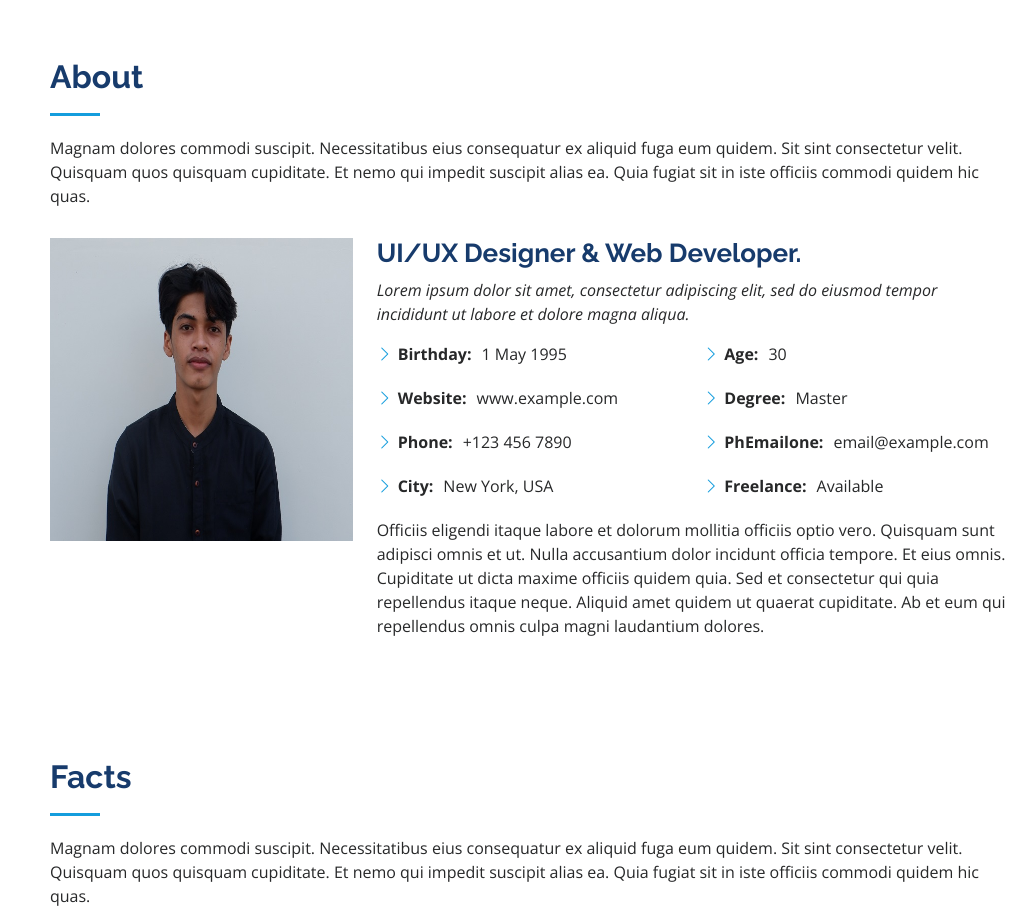
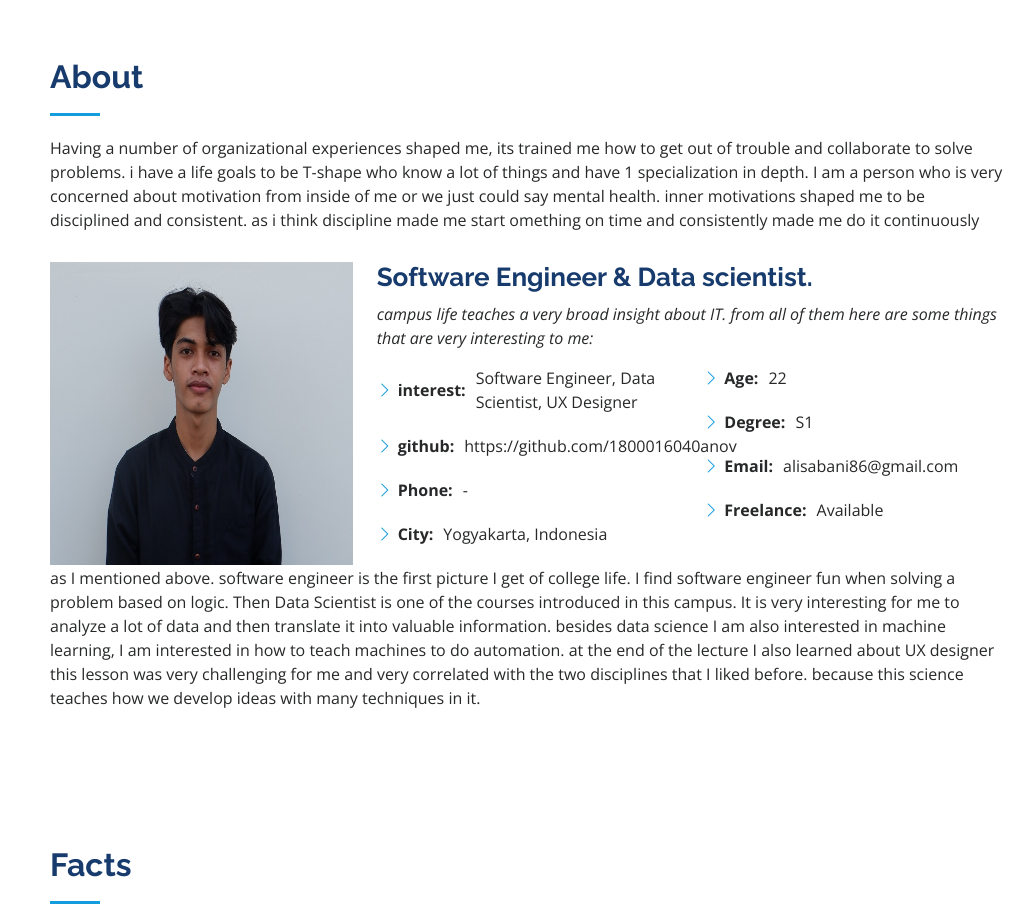
Before and after one commit to 1800016040anov/Porto, a plain HTML site: page index.html in a window 1280 px wide. Shown: the part 802-1712 px from the top of the page, without its empty margins (262-1280 px from the left). Drawn offline with nearby package versions, Linux system fonts and the light colour scheme.

Commit message:
Update index.html
update index

```diff
--- a/index.html
+++ b/index.html
@@ -71,7 +71,7 @@
 
   <!-- ======= Hero Section ======= -->
   <section id="hero" class="d-flex flex-column justify-content-center align-items-center">
-    <div class="hero-container" data-aos="fade-in">
+    <div class="hero-container" data-aos="fade-in" style="bottom: -35%; ">
       <h1>A Novi Ali Sya'bani</h1>
       <p>I'm <span class="typed" data-typed-items="Sofware engineer, Developer, Freelancer, Data scientist"></span></p>
     </div>
@@ -85,7 +85,7 @@
 
         <div class="section-title">
           <h2>About</h2>
-          <p>Magnam dolores commodi suscipit. Necessitatibus eius consequatur ex aliquid fuga eum quidem. Sit sint consectetur velit. Quisquam quos quisquam cupiditate. Et nemo qui impedit suscipit alias ea. Quia fugiat sit in iste officiis commodi quidem hic quas.</p>
+          <p>Having a number of organizational experiences shaped me, its trained me how to get out of trouble and collaborate to solve problems. i have a life goals to be T-shape who know a lot of things and have 1 specialization in depth. I am a person who is very concerned about motivation from inside of me or we just could say mental health. inner motivations  shaped me to be disciplined and consistent. as i think discipline made me start omething on time and consistently made me do it continuously</p>
         </div>
 
         <div class="row">
@@ -93,34 +93,32 @@
             <img src="assets/img/pp.jpg" class="img-fluid" alt="">
           </div>
           <div class="col-lg-8 pt-4 pt-lg-0 content" data-aos="fade-left">
-            <h3>UI/UX Designer &amp; Web Developer.</h3>
+            <h3>Software Engineer &amp; Data scientist.</h3>
             <p class="fst-italic">
-              Lorem ipsum dolor sit amet, consectetur adipiscing elit, sed do eiusmod tempor incididunt ut labore et dolore
-              magna aliqua.
+              campus life teaches a very broad insight about IT. from all of them here are some things that are very interesting to me:
             </p>
             <div class="row">
               <div class="col-lg-6">
                 <ul>
-                  <li><i class="bi bi-chevron-right"></i> <strong>Birthday:</strong> <span>1 May 1995</span></li>
-                  <li><i class="bi bi-chevron-right"></i> <strong>Website:</strong> <span>www.example.com</span></li>
-                  <li><i class="bi bi-chevron-right"></i> <strong>Phone:</strong> <span>+123 456 7890</span></li>
-                  <li><i class="bi bi-chevron-right"></i> <strong>City:</strong> <span>New York, USA</span></li>
+                  <li><i class="bi bi-chevron-right"></i> <strong>interest:</strong> <span style="vertical-align: -webkit-baseline-middle"> Software Engineer, Data Scientist, UX Designer</span></li>
+                  <li><i class="bi bi-chevron-right"></i> <strong>github:</strong> <span>https://github.com/1800016040anov</span></li>
+                  <li><i class="bi bi-chevron-right"></i> <strong>Phone:</strong> <span> -</span></li>
+                  <li><i class="bi bi-chevron-right"></i> <strong>City:</strong> <span>Yogyakarta, Indonesia</span></li>
                 </ul>
               </div>
               <div class="col-lg-6">
                 <ul>
-                  <li><i class="bi bi-chevron-right"></i> <strong>Age:</strong> <span>30</span></li>
-                  <li><i class="bi bi-chevron-right"></i> <strong>Degree:</strong> <span>Master</span></li>
-                  <li><i class="bi bi-chevron-right"></i> <strong>PhEmailone:</strong> <span>email@example.com</span></li>
+                  <li><i class="bi bi-chevron-right"></i> <strong>Age:</strong> <span>22</span></li>
+                  <li><i class="bi bi-chevron-right"></i> <strong>Degree:</strong> <span>S1</span></li>
+                  <li><i class="bi bi-chevron-right"></i> <strong>Email:</strong> <span>alisabani86@gmail.com</span></li>
                   <li><i class="bi bi-chevron-right"></i> <strong>Freelance:</strong> <span>Available</span></li>
                 </ul>
               </div>
             </div>
-            <p>
-              Officiis eligendi itaque labore et dolorum mollitia officiis optio vero. Quisquam sunt adipisci omnis et ut. Nulla accusantium dolor incidunt officia tempore. Et eius omnis.
-              Cupiditate ut dicta maxime officiis quidem quia. Sed et consectetur qui quia repellendus itaque neque. Aliquid amet quidem ut quaerat cupiditate. Ab et eum qui repellendus omnis culpa magni laudantium dolores.
-            </p>
           </div>
+          <p>
+            as I mentioned above. software engineer is the first picture I get of college life. I find software engineer fun when solving a problem based on logic. Then Data Scientist is one of the courses introduced in this campus. It is very interesting for me to analyze a lot of data and then translate it into valuable information. besides data science I am also interested in machine learning, I am interested in how to teach machines to do automation. at the end of the lecture I also learned about UX designer this lesson was very challenging for me and very correlated with the two disciplines that I liked before. because this science teaches how we develop ideas with many techniques in it.
+          </p>
         </div>
 
       </div>
```
